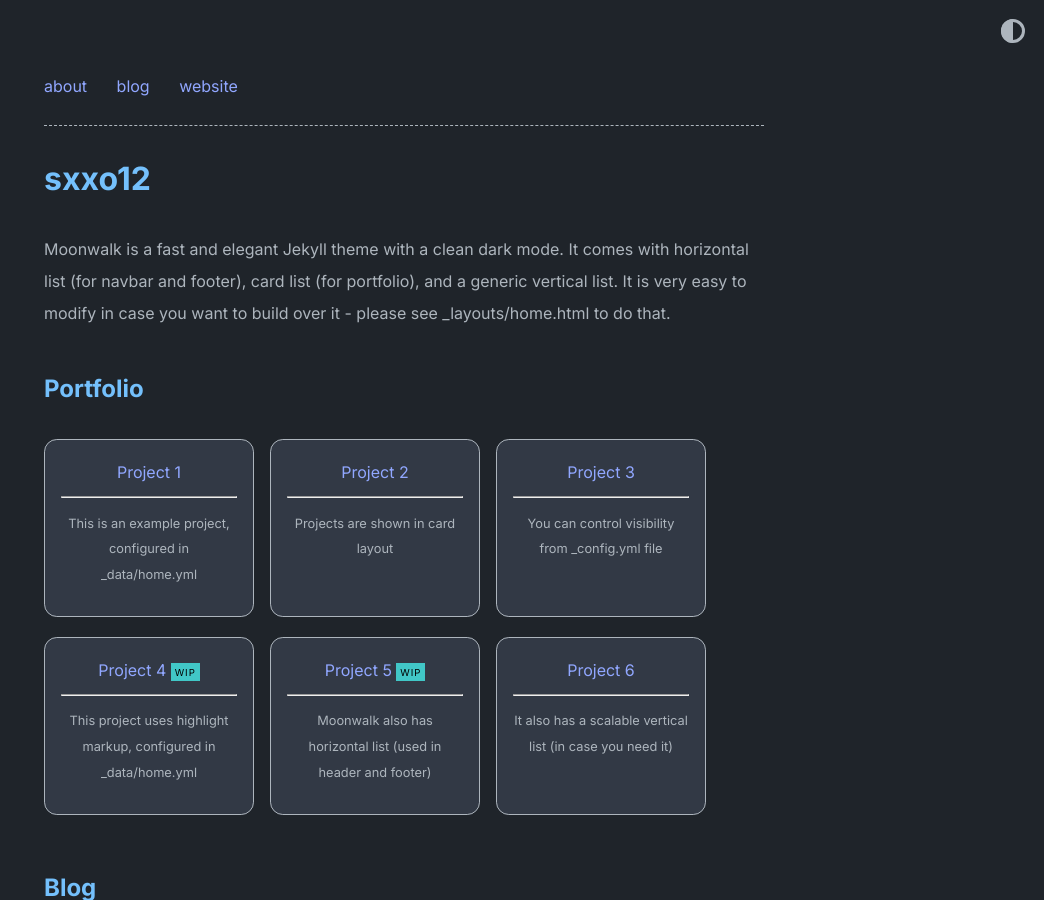
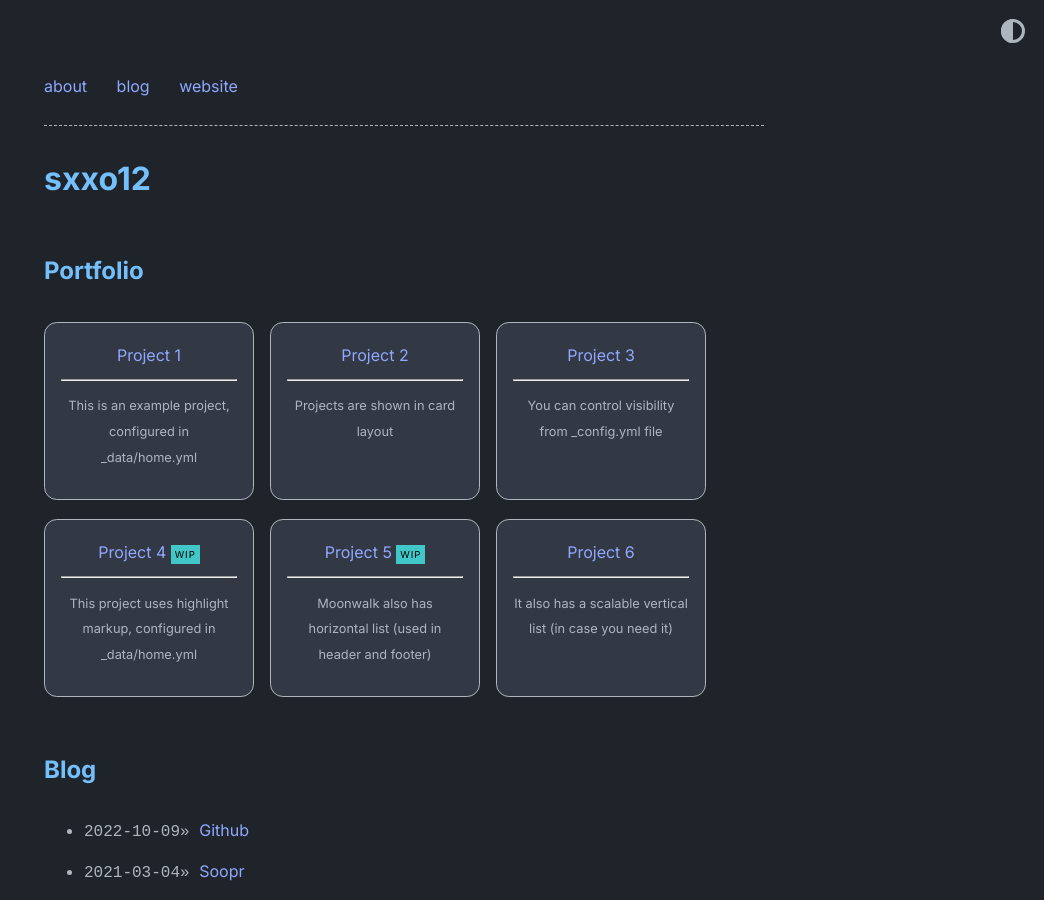
Before and after one commit to sxxo12/sxxo12.github.io, a Jekyll site: the page built from index.md, in a window 1280 px wide and 900 px high. Shown: the whole window, without its empty margins (236-1280 px from the left). Built offline with Jekyll 4.4.1, drawn with Linux system fonts in a browser that asks for light colours.

Commit message:
Update _config.yml

```diff
--- a/_config.yml
+++ b/_config.yml
@@ -2,7 +2,6 @@ title: sxxo12
 author: Abhinav Saxena
 url: https://www.abhinavsaxena.com/moonwalk # root address of the site
 description: > # description of the site (multiple lines allowed)
-  Moonwalk is a fast and elegant Jekyll theme with a clean dark mode. It comes with horizontal list (for navbar and footer), card list (for portfolio), and a generic vertical list. It is very easy to modify in case you want to build over it - please see _layouts/home.html to do that.
 
 permalink: /:slug
 
```
